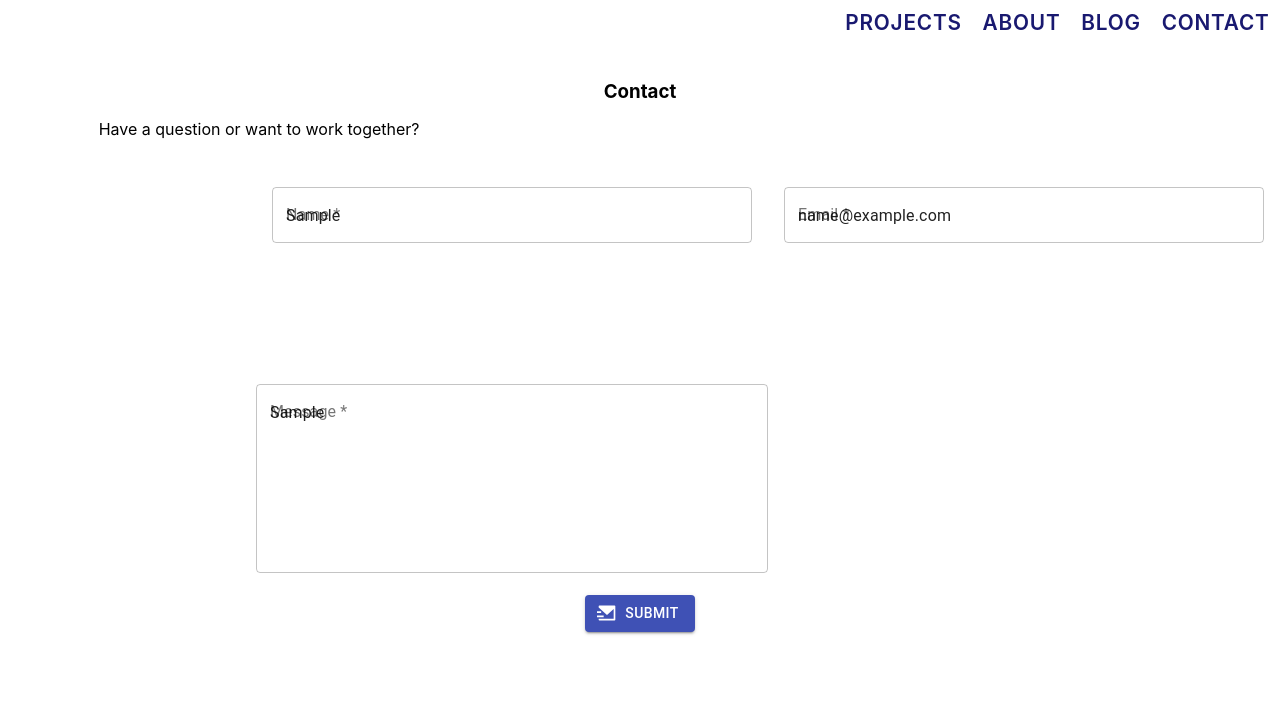
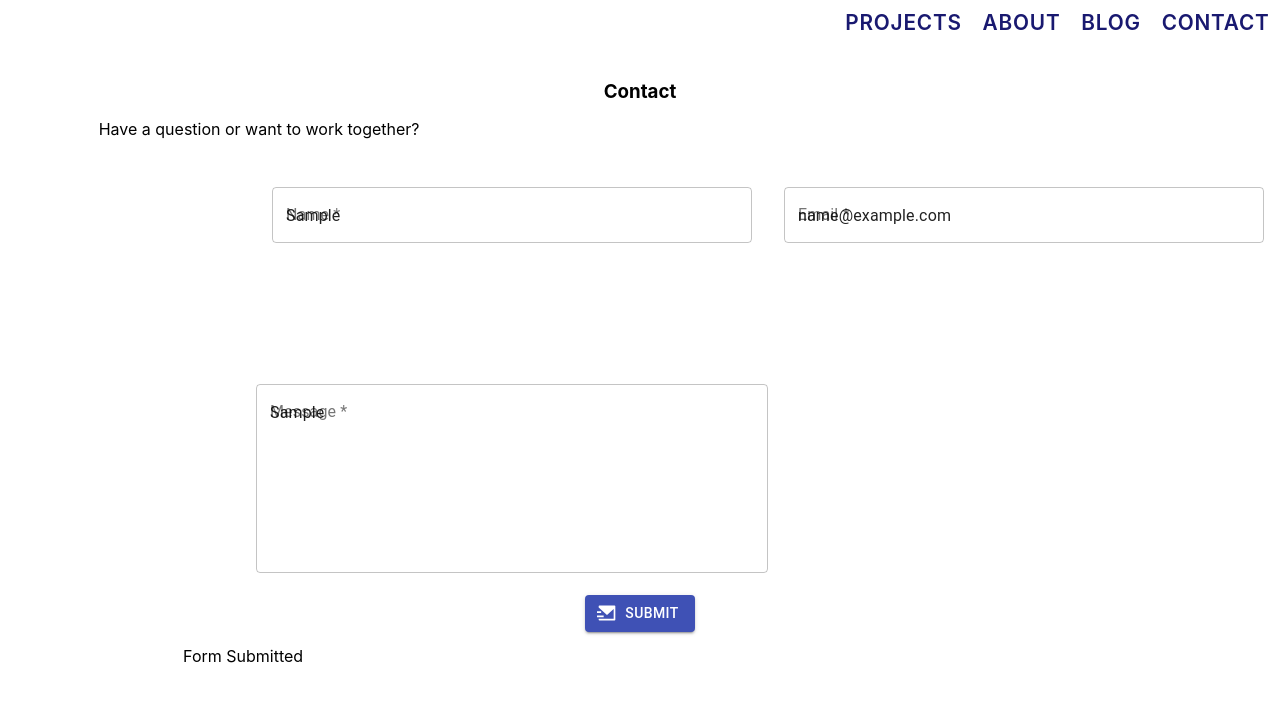
Before and after one commit to Richardzleung/resume, a React (Create React App) app: page /contact in a window 1280 px wide. Both pictures are taken after typing "Sample", "name@example.com", "Sample" into the empty fields and a click on the button "SUBMIT". Shown: the top 702 px of the page. Built offline with nearby package versions, Linux system fonts and the light colour scheme; no server answers.

Commit message:
added basic notification on contact form submissio

```diff
--- a/package.json
+++ b/package.json
@@ -27,7 +27,7 @@
     "yup": "^0.32.9"
   },
   "scripts": {
-    "start": "node server.js",
+    "start": "NODE_ENV=production node server.js",
     "start:ui": "react-scripts start",
     "start:dev": "set NODE_ENV=development && nodemon server.js",
     "build": "react-scripts build",
--- a/src/components/Form/Form.jsx
+++ b/src/components/Form/Form.jsx
@@ -1,4 +1,4 @@
-import React from 'react';
+import React, { useState } from 'react';
 import { useFormik } from 'formik';
 import * as yup from 'yup';
 import Button from '@material-ui/core/Button';
@@ -6,7 +6,7 @@ import { RiMailSendFill } from "react-icons/ri";
 import TextField from '@material-ui/core/TextField'
 
 import ContactService from '../../services/ContactService';
-import { InputContainer } from './FormElements.styled';
+import { InputContainer, Notification } from './FormElements.styled';
 
 const validationSchema = yup.object({
   name: yup
@@ -22,6 +22,7 @@ const validationSchema = yup.object({
 });
 
 const Form = () => {
+  const [isFormSubmitted, setIsFormSubmitted] = useState(false);
   const formik = useFormik({
     initialValues: {
       name: '',
@@ -29,7 +30,13 @@ const Form = () => {
       message: '',
     },
     validationSchema: validationSchema,
-    onSubmit: (values) => ContactService(values)
+    onSubmit: (values) => {
+      setIsFormSubmitted(true)
+      ContactService(values)
+      setTimeout(() => {
+        setIsFormSubmitted(false)
+      }, 5000)
+    }
   });
 
   const nameFieldProps = {
@@ -67,6 +74,7 @@ const Form = () => {
   }
 
   return (
+    <>
       <form onSubmit={formik.handleSubmit}>
         <div id='contact-form'>
           <InputContainer>
@@ -86,7 +94,8 @@ const Form = () => {
           Submit
         </Button>
       </form>
-
+      {isFormSubmitted && <Notification />}
+    </>
 )};
 
 const InputField= props => (
--- a/src/components/Form/FormElements.styled.jsx
+++ b/src/components/Form/FormElements.styled.jsx
@@ -1,3 +1,4 @@
+import React from 'react'
 import styled from 'styled-components';
 
 const InputContainer = styled.div`
@@ -6,5 +7,9 @@ const InputContainer = styled.div`
     margin: 1em;
   }
 `;
+// TODO style this shit
+const Notification = () => (
+  <p>Form Submitted</p>
+);
 
-export { InputContainer };
+export { InputContainer, Notification };
```
Also changed, not shown: public/manifest.json. Lines whose indentation alone changed are shown as unchanged.
